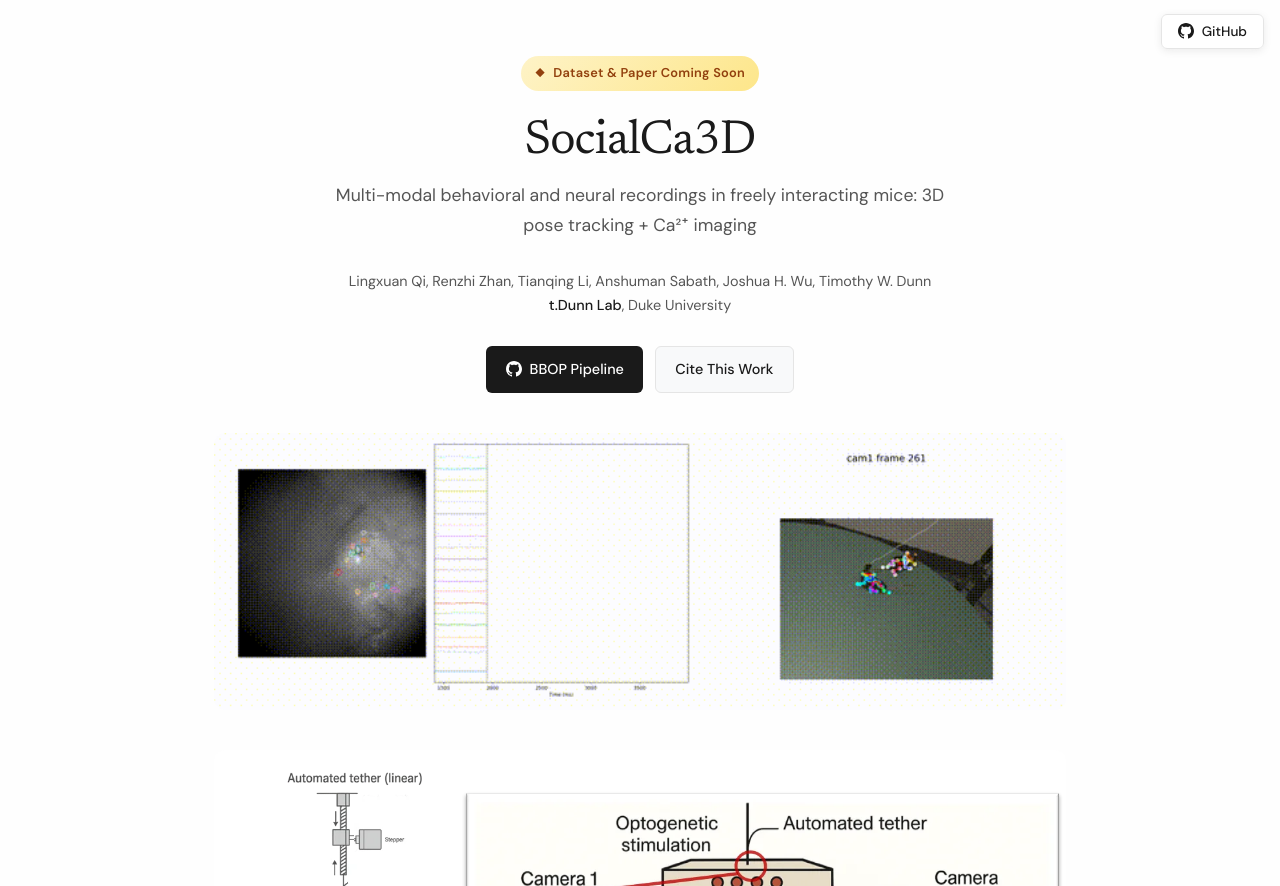
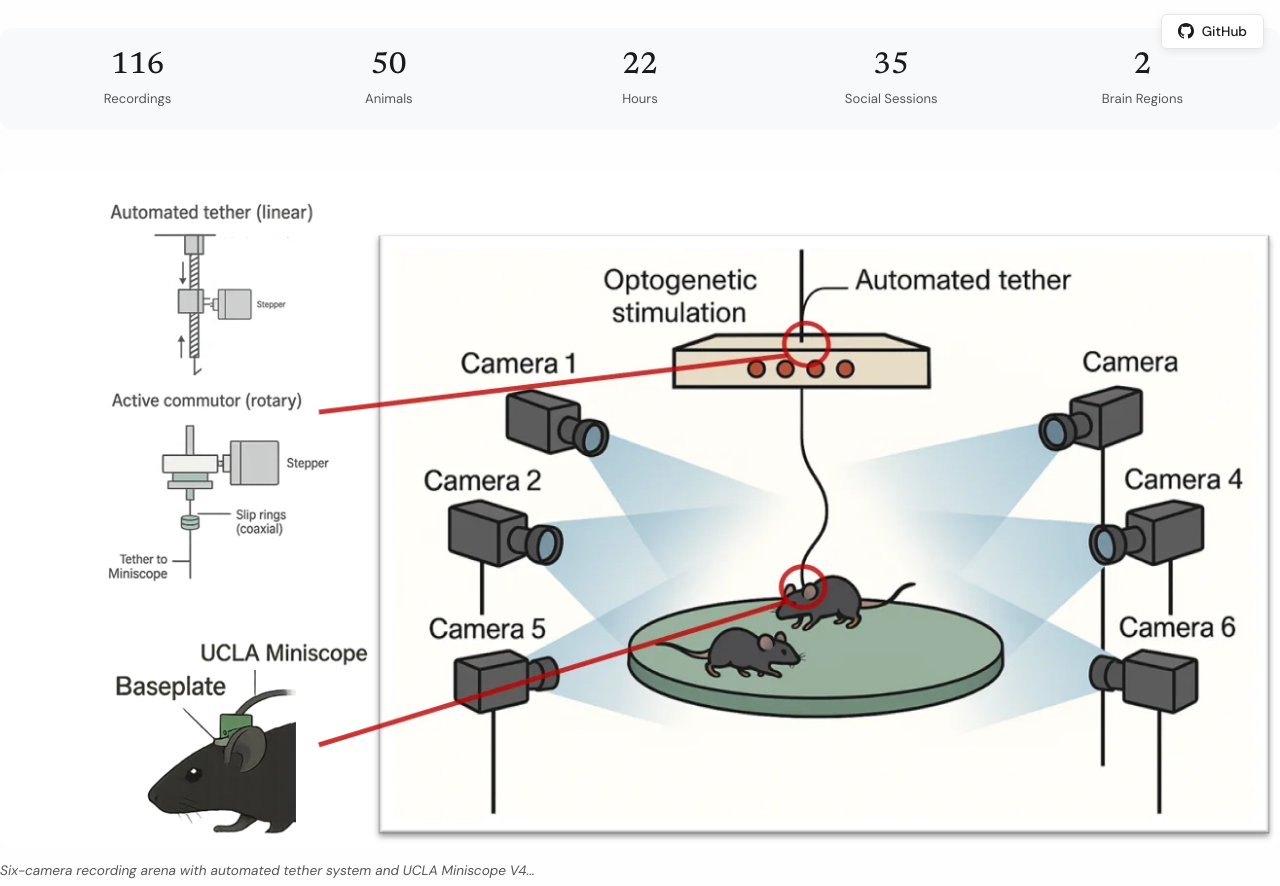
Before and after one commit to gadsfly/social-neural-imaging, a plain HTML site: page index.html in a window 1280 px wide. Shown: the top 886 px of the page. Drawn offline with Linux system fonts and the light colour scheme.

Commit message:
updated some orders

```diff
--- a/index.html
+++ b/index.html
@@ -507,7 +507,41 @@
         </a>
     </nav>
 
-    <!-- Hero -->
+    <!-- 1. Stats banner FIRST -->
+<div class="stats-banner">
+    <div class="stat">
+        <div class="stat-value">116</div>
+        <div class="stat-label">Recordings</div>
+    </div>
+    <div class="stat">
+        <div class="stat-value">50</div>
+        <div class="stat-label">Animals</div>
+    </div>
+    <div class="stat">
+        <div class="stat-value">22</div>
+        <div class="stat-label">Hours</div>
+    </div>
+    <div class="stat">
+        <div class="stat-value">35</div>
+        <div class="stat-label">Social Sessions</div>
+    </div>
+    <div class="stat">
+        <div class="stat-value">2</div>
+        <div class="stat-label">Brain Regions</div>
+    </div>
+</div>
+
+<!-- 2. System schematic SECOND -->
+<div class="hero-figure">
+    <img src="images/01_system_schematic.png" alt="System schematic...">
+</div>
+<p class="hero-caption">Six-camera recording arena with automated tether system and UCLA Miniscope V4...</p>
+
+<!-- 3. GIF LAST -->
+<div class="hero-figure">
+    <img src="images/side_by_side.gif" alt="Example recording...">
+</div>
+    <!-- Hero
     <section class="hero">
         <div class="container">
             <span class="hero-badge">Dataset & Paper Coming Soon</span>
@@ -566,7 +600,7 @@
     </div>
 </div>
         </div>
-    </section>
+    </section> -->
 
     <!-- Abstract -->
     <section id="abstract">
@@ -719,7 +753,7 @@
     <section id="poster">
         <div class="container">
             <h2>Poster</h2>
-            <p>Presented at Society for Neuroscience (SfN) 2025.</p>
+            <p>Presented at Society for Neuroscience Annual Meeting (SfN) 2025, Biomedical Engineering Society Annual Meeting (BMES) 2025.</p>
             <a href="poster_sfn_2025.pdf" target="_blank" class="poster-preview">
                 <img src="images/poster_thumbnail.png" alt="SfN 2025 Poster: A Scalable System for Social Neural Imaging">
             </a>
```
